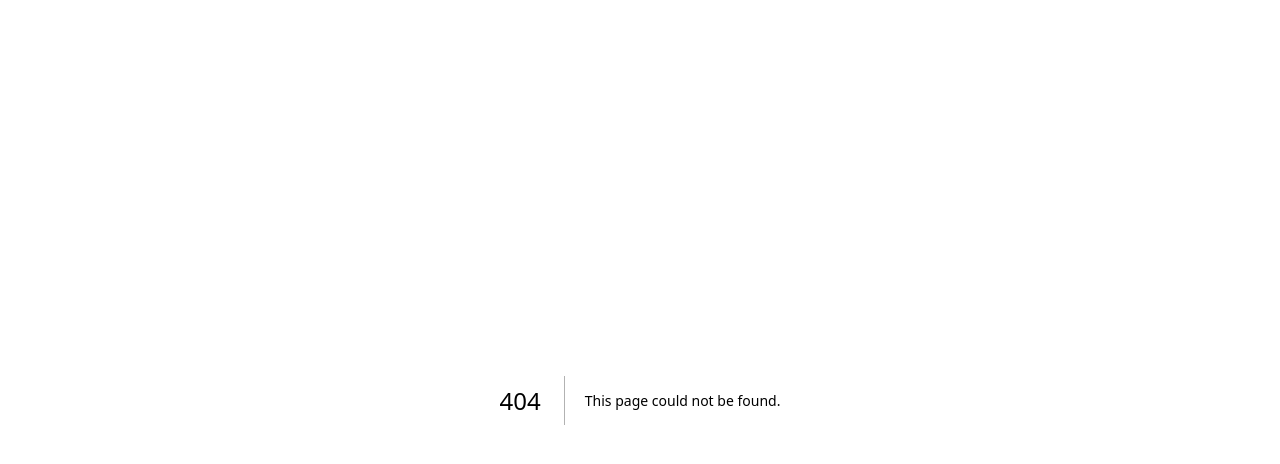
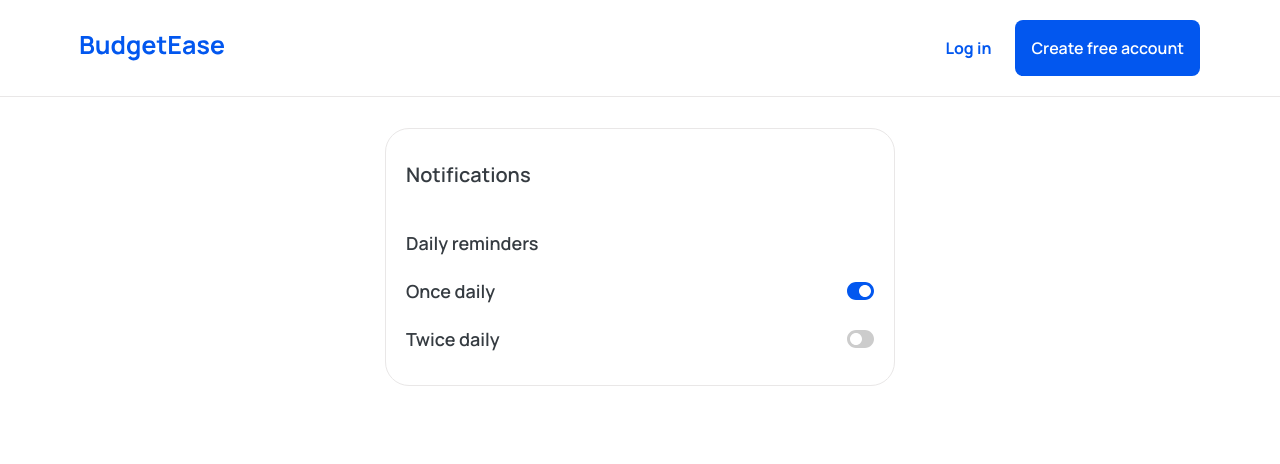
Before and after one commit to Hemdee1/hackops-budgetease, a Next.js app: page /notification in a window 1280 px wide. Before the commit this address had no page. Shown: the top 464 px of the page. Built offline with nearby package versions, Linux system fonts and the light colour scheme.

Commit message:
update notification page

```diff
--- /dev/null
+++ b/src/pages/notification.tsx
@@ -0,0 +1,80 @@
+import Header from "@/components/header";
+import useAlertStore from "@/store/alert";
+import { useEffect, useState } from "react";
+
+const Notification = () => {
+  const { showAlert } = useAlertStore();
+  const [typeSelected, setTypeSelected] = useState("once");
+
+  useEffect(() => {
+    if (typeSelected === "once") {
+      showAlert("Notification has been set to once per day");
+    } else {
+      showAlert("Notification has been set to twice per day");
+    }
+  }, [typeSelected, showAlert]);
+
+  return (
+    <main className="w-fullscreen max-w-full mx-auto px-20 my-32">
+      <Header />
+
+      <div className="mt-10 w-[510px] max-w-full mx-auto py-8 px-5 border border-gray4 bg-white  rounded-3xl">
+        <h2 className="font-semibold text-gray1 text-xl">Notifications</h2>
+
+        <div className="space-y-5">
+          <h4 className="mt-10 font-semibold text-gray1 text-lg">
+            Daily reminders
+          </h4>
+
+          <div className="flex w-full justify-between items-center">
+            <h4 className="font-semibold text-gray1 text-lg">Once daily</h4>
+
+            <button onClick={() => setTypeSelected("once")}>
+              {typeSelected === "once" ? <CheckedIcon /> : <UncheckedIcon />}
+            </button>
+          </div>
+
+          <div className="flex w-full justify-between items-center">
+            <h4 className="font-semibold text-gray1 text-lg">Twice daily</h4>
+
+            <button onClick={() => setTypeSelected("twice")}>
+              {typeSelected === "twice" ? <CheckedIcon /> : <UncheckedIcon />}
+            </button>
+          </div>
+        </div>
+      </div>
+    </main>
+  );
+};
+
+const CheckedIcon = () => (
+  <svg
+    width="27"
+    height="18"
+    viewBox="0 0 27 18"
+    fill="none"
+    xmlns="http://www.w3.org/2000/svg"
+  >
+    <path
+      d="M18 0H9C4.03125 0 0 4.03125 0 9C0 13.9688 4.03125 18 9 18H18C22.9688 18 27 13.9688 27 9C27 4.03125 22.9688 0 18 0ZM18 15C14.6812 15 12 12.3141 12 9C12 5.68125 14.6859 3 18 3C21.3188 3 24 5.68594 24 9C24 12.3188 21.3141 15 18 15Z"
+      fill="#0257EF"
+    />
+  </svg>
+);
+
+const UncheckedIcon = () => (
+  <svg
+    width="27"
+    height="18"
+    viewBox="0 0 27 18"
+    fill="none"
+    xmlns="http://www.w3.org/2000/svg"
+  >
+    <path
+      d="M9 18L18 18C22.9688 18 27 13.9688 27 9C27 4.03125 22.9687 3.52423e-07 18 7.86805e-07L9 1.57361e-06C4.03125 2.00799e-06 -1.22119e-06 4.03125 -7.86805e-07 9C-3.52423e-07 13.9688 4.03125 18 9 18ZM9 3C12.3187 3 15 5.68594 15 9C15 12.3188 12.3141 15 9 15C5.68125 15 3 12.3141 3 9C3 5.68125 5.68594 3 9 3Z"
+      fill="#CCCCCC"
+    />
+  </svg>
+);
+
+export default Notification;
```
